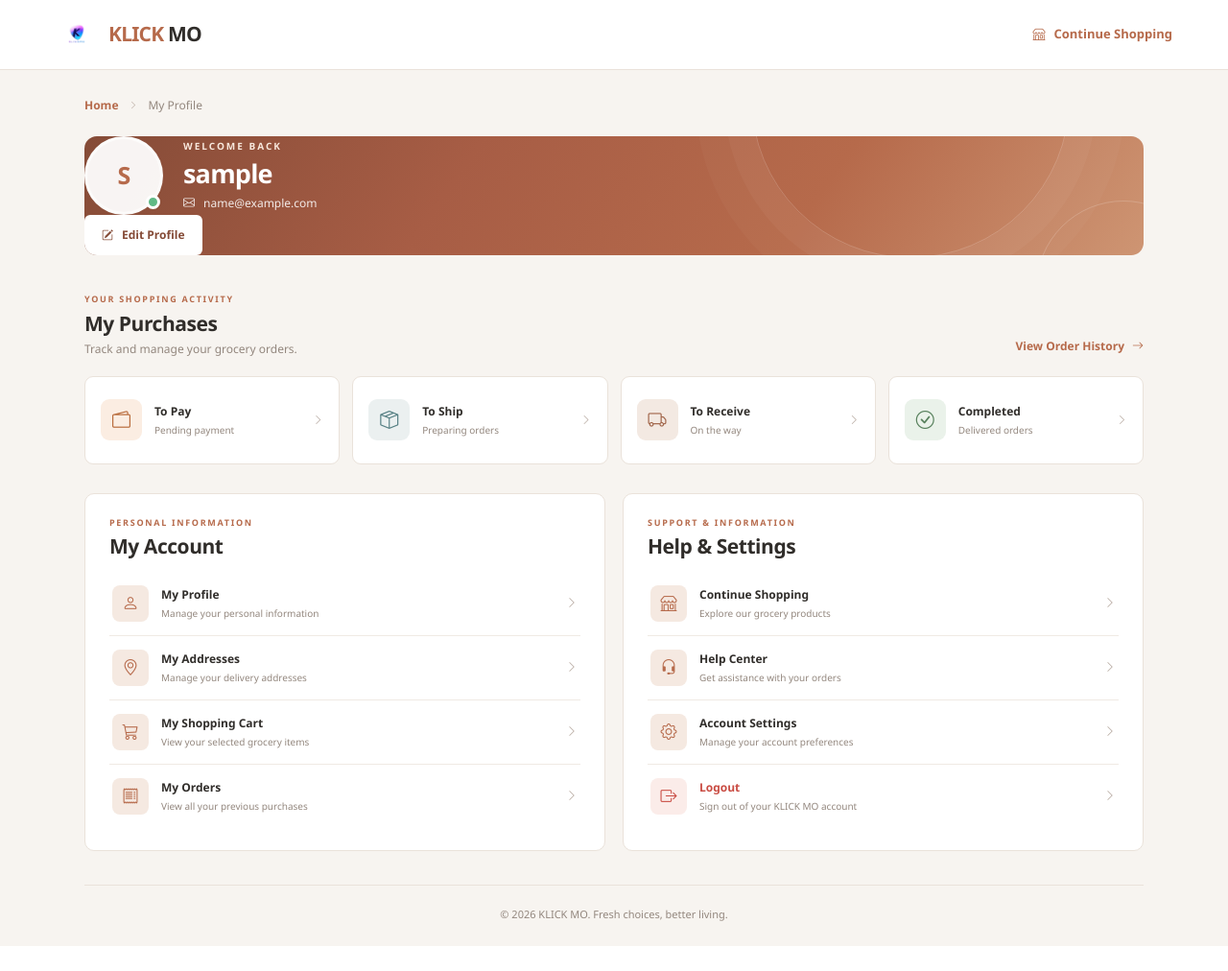
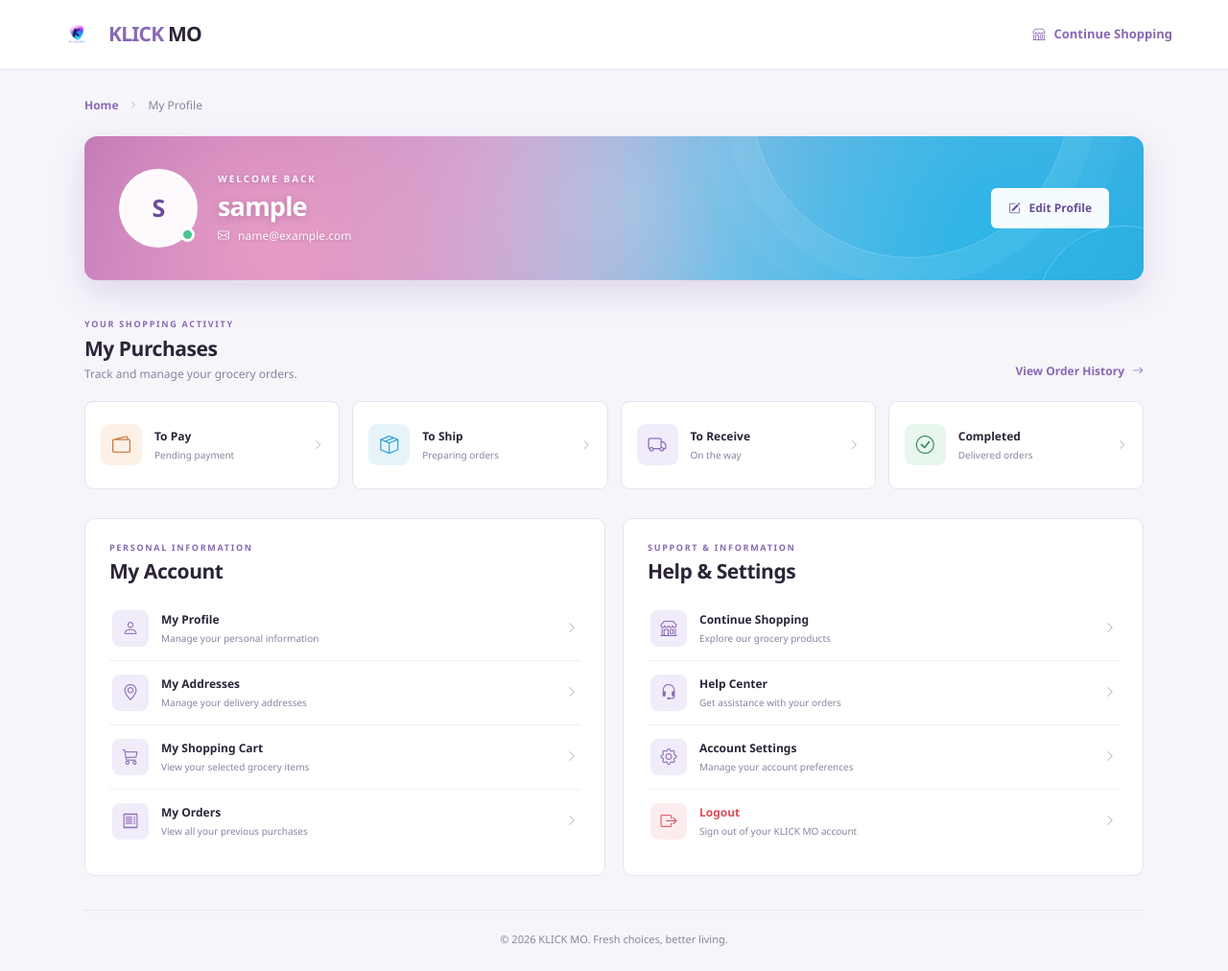
Before and after one commit to jonelalonte/KLICKMARK, a PHP site: page /customer/profile.php in a window 1280 px wide. Shown: the whole page at 96% size. Before the commit the page ends 986 px from the top, so only its background shows below. Run offline with PHP 8.4, Linux system fonts and the light colour scheme; the visitor is signed in with stand-in values (Sample User, id 1).

Commit message:
Apply pink-lavender-sky-blue gradient theme to profile.css

```diff
--- a/assets/css/profile.css
+++ b/assets/css/profile.css
@@ -1,26 +1,25 @@
-
 /* =========================================
    KLICK MO
    CUSTOMER PROFILE — SIGNATURE EDITION
-   WARM TERRACOTTA & BEIGE THEME
+   PINK, LAVENDER & SKY BLUE GRADIENT THEME
 ========================================= */
 
 :root {
-    --primary: #B66A4B;
-    --primary-dark: #854B37;
-    --primary-soft: #F5E9E1;
+    --primary: #8968B5;
+    --primary-dark: #6B4C96;
+    --primary-soft: #F1ECFA;
 
-    --heading: #302D2A;
-    --text: #5F5751;
-    --muted: #93877E;
+    --heading: #2B2438;
+    --text: #564E66;
+    --muted: #8C829E;
 
     --surface: #FFFFFF;
-    --page: #F7F4F0;
-    --line: #EAE2DA;
+    --page: #F6F5FA;
+    --line: #E6E2F0;
 
-    --danger: #C94C43;
+    --danger: #D94E5A;
 
-    --shadow: 0 8px 28px rgba(76, 54, 40, 0.07);
+    --shadow: 0 8px 28px rgba(107, 76, 150, 0.09);
     --radius: 12px;
 }
 
@@ -56,7 +55,7 @@ a {
 }
 
 a:focus-visible {
-    outline: 3px solid rgba(182, 106, 75, .25);
+    outline: 3px solid rgba(137, 104, 181, .3);
     outline-offset: 4px;
 }
 
@@ -153,27 +152,33 @@ a:focus-visible {
 
 .breadcrumb i {
     font-size: 9px;
-    color: #B8AAA0;
+    color: #B2A8C4;
 }
 
-/* FORCE TERRACOTTA PROFILE BANNER */
+/* VECTOR GRADIENT PROFILE BANNER */
 
 .profile-banner {
     position: relative !important;
     overflow: hidden !important;
 
-    background: linear-gradient(
-        125deg,
-        #854B37 0%,
-        #A75D45 35%,
-        #B66A4B 68%,
-        #CE9573 100%
-    ) !important;
+    display: flex;
+    align-items: center;
+    justify-content: space-between;
+    gap: 24px;
+    padding: 34px 36px;
 
-    background-color: #A75D45 !important;
+    background:
+        radial-gradient(circle at 18% 72%, rgba(236, 159, 198, 0.92) 0%, rgba(236, 159, 198, 0) 52%),
+        radial-gradient(circle at 86% 68%, rgba(44, 181, 232, 0.95) 0%, rgba(44, 181, 232, 0) 56%),
+        radial-gradient(circle at 52% 48%, rgba(196, 217, 238, 0.9) 0%, rgba(196, 217, 238, 0) 62%),
+        linear-gradient(135deg, #9C59A8 0%, #B784C7 35%, #78B9DF 72%, #249FD6 100%) !important;
+
+    background-color: #9C59A8 !important;
     color: #FFFFFF !important;
     border-radius: 13px;
+    box-shadow: 0 12px 32px rgba(137, 104, 181, 0.22);
 }
+
 /* DECORATION */
 
 .profile-banner::before {
@@ -186,12 +191,12 @@ a:focus-visible {
     right: 7%;
     top: -205px;
 
-    border: 1px solid rgba(255,255,255,.18);
+    border: 1px solid rgba(255,255,255,.24);
     border-radius: 50%;
 
     box-shadow:
-        0 0 0 28px rgba(255,255,255,.035),
-        0 0 0 58px rgba(255,255,255,.025);
+        0 0 0 28px rgba(255,255,255,.05),
+        0 0 0 58px rgba(255,255,255,.035);
 
     pointer-events: none;
 }
@@ -206,7 +211,7 @@ a:focus-visible {
     right: -70px;
     bottom: -125px;
 
-    border: 1px solid rgba(255,255,255,.18);
+    border: 1px solid rgba(255,255,255,.24);
     border-radius: 50%;
 
     pointer-events: none;
@@ -236,11 +241,11 @@ a:focus-visible {
     align-items: center;
     justify-content: center;
 
-    border: 3px solid rgba(255,255,255,.65);
+    border: 3px solid rgba(255,255,255,.75);
     border-radius: 50%;
 
-    background: rgba(255,255,255,.94);
-    color: var(--primary);
+    background: rgba(255,255,255,.95);
+    color: var(--primary-dark);
 
     font-size: 25px;
     font-weight: 800;
@@ -258,18 +263,19 @@ a:focus-visible {
     border: 3px solid #fff;
     border-radius: 50%;
 
-    background: #60B985;
+    background: #48C78E;
 }
 
 .welcome-label {
     display: block;
     margin-bottom: 5px;
 
-    color: #F8E8DD;
+    color: rgba(255, 255, 255, 0.92);
 
     font-size: 10px;
     font-weight: 700;
     letter-spacing: 2px;
+    text-shadow: 0 1px 4px rgba(45, 25, 75, 0.25);
 }
 
 .profile-info {
@@ -285,13 +291,15 @@ a:focus-visible {
     line-height: 1.2;
     font-weight: 700;
     letter-spacing: -.8px;
+    text-shadow: 0 2px 8px rgba(45, 25, 75, 0.22);
 
     overflow-wrap: anywhere;
 }
 
 .profile-info p {
-    color: rgba(255,255,255,.88);
+    color: rgba(255,255,255,.94);
     font-size: 12px;
+    text-shadow: 0 1px 4px rgba(45, 25, 75, 0.2);
     overflow-wrap: anywhere;
 }
 
@@ -312,10 +320,10 @@ a:focus-visible {
 
     padding: 11px 17px;
 
-    background: #fff;
+    background: rgba(255, 255, 255, 0.95);
     color: var(--primary-dark);
 
-    border: 1px solid rgba(255,255,255,.7);
+    border: 1px solid rgba(255,255,255,.8);
     border-radius: 6px;
 
     font-size: 12px;
@@ -329,8 +337,8 @@ a:focus-visible {
 }
 
 .edit-profile-btn:hover {
-    background: #F5E9E1;
-    box-shadow: 0 5px 15px rgba(0,0,0,.12);
+    background: #FFFFFF;
+    box-shadow: 0 5px 15px rgba(45, 25, 75, 0.16);
     transform: translateY(-1px);
 }
 
@@ -429,7 +437,7 @@ a:focus-visible {
 }
 
 .purchase-card:hover {
-    border-color: #DCC0B0;
+    border-color: #CBBBE6;
     box-shadow: var(--shadow);
     transform: translateY(-2px);
 }
@@ -450,23 +458,23 @@ a:focus-visible {
 /* STATUS COLORS */
 
 .orange {
-    background: #FBEDE2;
-    color: #B96C3D;
+    background: #FDF0E6;
+    color: #C9763D;
 }
 
 .blue {
-    background: #EBF0F0;
-    color: #557F83;
+    background: #E6F4FA;
+    color: #2A9FD6;
 }
 
 .purple {
-    background: #F3E9E2;
-    color: #A2674C;
+    background: #F1ECFA;
+    color: #8968B5;
 }
 
 .green {
-    background: #EAF2EA;
-    color: #58815D;
+    background: #E8F6EE;
+    color: #3E8E63;
 }
 
 .purchase-card h3 {
@@ -485,7 +493,7 @@ a:focus-visible {
 
 .card-arrow {
     margin-left: auto;
-    color: #B5A79E;
+    color: #B2A8C4;
     font-size: 11px;
     transition: transform .2s ease;
 }
@@ -533,7 +541,7 @@ a:focus-visible {
 
     padding: 14px 3px;
 
-    border-bottom: 1px solid #F0EAE4;
+    border-bottom: 1px solid #F0EDF7;
 
     transition:
         background .2s ease,
@@ -546,7 +554,7 @@ a:focus-visible {
 
 .menu-item:hover {
     padding-left: 8px;
-    background: #FBF8F5;
+    background: #FAF8FE;
 }
 
 .menu-icon {
@@ -588,7 +596,7 @@ a:focus-visible {
 
 .menu-arrow {
     flex-shrink: 0;
-    color: #B5A79E;
+    color: #B2A8C4;
     font-size: 12px;
 
     transition: transform .2s ease;
@@ -601,7 +609,7 @@ a:focus-visible {
 /* LOGOUT */
 
 .logout-item .menu-icon {
-    background: #FBECE9;
+    background: #FDECEE;
     color: var(--danger);
 }
 
```
